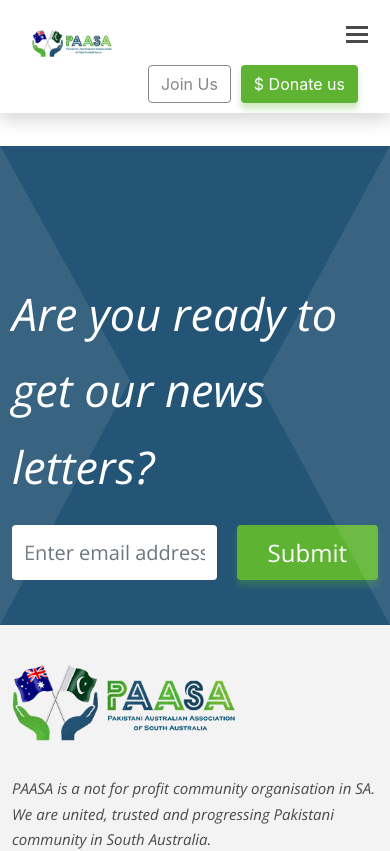
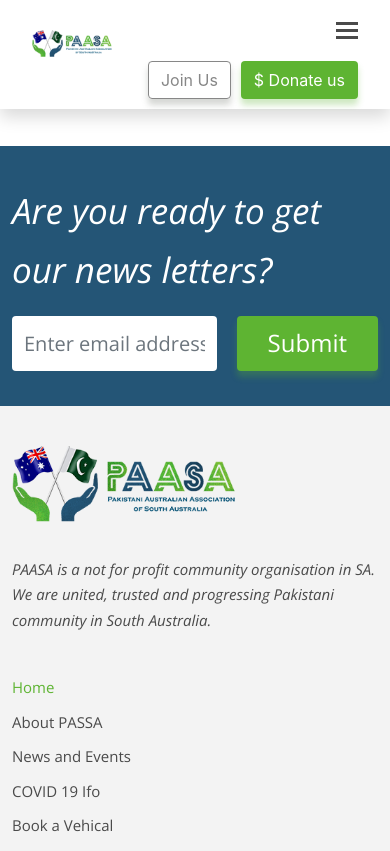
Before and after one commit to laibaabbas/Passa, a React (Create React App) app: page /Home in a window 390 px wide. Shown: the top 851 px of the page. Built offline with nearby package versions, Linux system fonts and the light colour scheme.

Commit message:
third commit

```diff
--- a/src/commonComponents/AppBar.js
+++ b/src/commonComponents/AppBar.js
@@ -3,9 +3,11 @@ import $ from "jquery";
 import { Link } from "react-router-dom";
 
 const AppBar = () => {
-  $("#mobile-side-drawer").on("click", function () {
-    $(".mobile-sider-drawer-menu").toggleClass("active");
-  });
+  function meanuToggle() {
+    $("#mobile-side-drawer").on("click", function () {
+      $(".mobile-sider-drawer-menu").toggleClass("active");
+    });
+  }
   return (
     <>
       {/* <!-- HEADER START --> */}
@@ -24,6 +26,7 @@ const AppBar = () => {
 
                 {/* <!-- NAV Toggle Button --> */}
                 <button
+                  onClick={meanuToggle}
                   id="mobile-side-drawer"
                   data-target="#header-nav"
                   data-toggle="collapse"
@@ -56,7 +59,7 @@ const AppBar = () => {
                       <Link to="/">News and Events</Link>
                     </li>
                     <li>
-                      <Link to="/communityVehicle">Book a Vehicle</Link>
+                      <Link to="/">Book a Vehicle</Link>
                     </li>
                   </ul>
                 </div>
--- a/src/commonComponents/Footer.js
+++ b/src/commonComponents/Footer.js
@@ -79,24 +79,22 @@ const Footer = () => {
                   <div className="widget widget_services ftr-list-center">
                     <ul>
                       <li>
-                        <a href="services-detail.html">Urdu School</a>
+                        <a href="/">Urdu School</a>
                       </li>
                       <li>
-                        <a href="services-detail.html">Meet the community</a>
+                        <a href="/">Meet the community</a>
                       </li>
                       <li>
-                        <a href="services-detail.html">Management committee</a>
+                        <a href="/">Management committee</a>
                       </li>
                       <li>
-                        <a href="services-detail.html">Strategic Objectives</a>
+                        <a href="/">Strategic Objectives</a>
                       </li>
                       <li>
-                        <a href="services-detail.html">
-                          Community Sports Programs
-                        </a>
+                        <a href="/">Community Sports Programs</a>
                       </li>
                       <li>
-                        <a href="services-detail.html">Funeral funds</a>
+                        <a href="/">Funeral funds</a>
                       </li>
                     </ul>
                   </div>
@@ -109,13 +107,13 @@ const Footer = () => {
                     </h3>
                     <ul className="social-icons">
                       <li>
-                        <a href="" className="fa fa-linkedin"></a>
+                        <a href="/" className="fa fa-linkedin"></a>
                       </li>
                       <li>
-                        <a href="" className="fa fa-facebook"></a>
+                        <a href="/" className="fa fa-facebook"></a>
                       </li>
                       <li>
-                        <a href="" className="fa fa-twitter"></a>
+                        <a href="/" className="fa fa-twitter"></a>
                       </li>
                       <li>
                         <svg
@@ -133,7 +131,7 @@ const Footer = () => {
                         {/* <a href="" className="fa fa-instagram"></a> */}
                       </li>
                       <li>
-                        <a href="" className="fa fa-youtube-play"></a>
+                        <a href="/" className="fa fa-youtube-play"></a>
                       </li>
                     </ul>
                   </div>
--- a/src/components/CommunityVehicle.js
+++ b/src/components/CommunityVehicle.js
@@ -5,7 +5,7 @@ const CommunityVehicle = () => {
     <>
       <section className="p-tb120 ">
         <div className="wt-bnr-inr p-t100 p-b40">
-          <div className="container">
+          <div className="container-lg">
             <div className="banner-title-name p-tb10">
               <h2 className="wt-title">Community Vehicle</h2>
             </div>
--- a/src/scss/Footer.css
+++ b/src/scss/Footer.css
@@ -221,18 +221,21 @@
 }
 
 /* FOOTER MEDIA QUIRI */
+@media (max-width: 1024px) {
+  .ftr-nw-ltr .ftr-nw-ltr-inner .ftr-nw-content .ftr-nw-title {
+    margin-bottom: 0;
+    font-size: 35px;
+  }
+}
 @media (max-width: 991px) {
   .ftr-nw-ltr {
-    padding-top: 105px;
+    padding: 10px 0;
   }
-  .ftr-nw-ltr .ftr-nw-ltr-inner .ftr-nw-content {
-    display: block;
+  .ftr-nw-ltr::after,
+  .ftr-nw-ltr::before {
+    display: none;
   }
-  .ftr-nw-ltr .ftr-nw-ltr-inner .ftr-nw-content .ftr-nw-title {
-    margin-right: 0px;
-    max-width: 100%;
-    margin-bottom: 20px;
-  }
+
   .footer-dark .footer-top {
     padding: 30px 0px 0px;
   }
--- a/src/scss/Globals.css
+++ b/src/scss/Globals.css
@@ -54,9 +54,21 @@ img {
   font-size: 20px;
   box-shadow: 0px 6px 6px rgba(94, 180, 50, 0.3);
 }
+.btn-green:hover {
+  color: #ffffff;
+  filter: brightness(80%);
+  box-shadow: 6px 10px 6px rgba(94, 180, 50, 0.3);
+}
 .btn-outline-gray {
+  color: #ffffff;
   border: 1px solid #878787;
   color: #878787;
+  box-shadow: 0px 6px 6px rgba(116, 121, 114, 0.3);
+}
+.btn-outline-gray:hover {
+  filter: brightness(60%);
+
+  box-shadow: 6px 10px 6px rgba(116, 121, 114, 0.3);
 }
 .text-left {
   text-align: left;
--- a/src/scss/NavBar.css
+++ b/src/scss/NavBar.css
@@ -55,8 +55,11 @@
 }
 .header-style-3 .navbar-toggler {
   border: none;
-  margin: 24px 0px 24px 15px;
+  margin: 10px;
   padding: 12px 10px;
+}
+.navbar-toggler:focus {
+  box-shadow: 0px;
 }
 .sr-only {
   position: absolute;
@@ -162,16 +165,17 @@
 
 @media (max-width: 1199px) {
   .header-style-3 .header-nav .nav > li > a {
-    font-size: 12px;
+    font-size: 14px;
     padding: 10px 6px;
   }
   .header-style-3 .extra-nav .btn {
     font-size: 16px;
   }
 }
-@media (max-width: 1199px) {
-  .header-style-3 .extra-nav .extra-cell {
-    padding-left: 0px;
+
+@media (max-width: 1024px) {
+  .header-style-3 .header-nav .nav > li > a {
+    font-size: 12px;
   }
 }
 @media (min-width: 992px) {
@@ -187,14 +191,14 @@
   }
   .header-style-3 .navbar-toggler {
     display: block;
-    margin-top: 14px;
-    margin-bottom: 14px;
+    /* margin-top: 14px; */
+    /* margin-bottom: 14px; */
     float: right;
     outline: none !important;
   }
   .header-style-3 .navbar-toggler {
-    margin-top: 14px;
-    margin-bottom: 14px;
+    /* margin-top: 14px; */
+    /* margin-bottom: 14px; */
   }
   .header-style-3.mobile-sider-drawer-menu #mobile-side-drawer {
     min-height: 41px;
--- a/src/scss/compontents/CommunityVehicle.css
+++ b/src/scss/compontents/CommunityVehicle.css
@@ -13,7 +13,7 @@
   border-radius: 25px;
 }
 .banner-image {
-  height: 535px;
+  /* height: 535px; */
   max-height: auto;
   width: 100%;
 }
```
